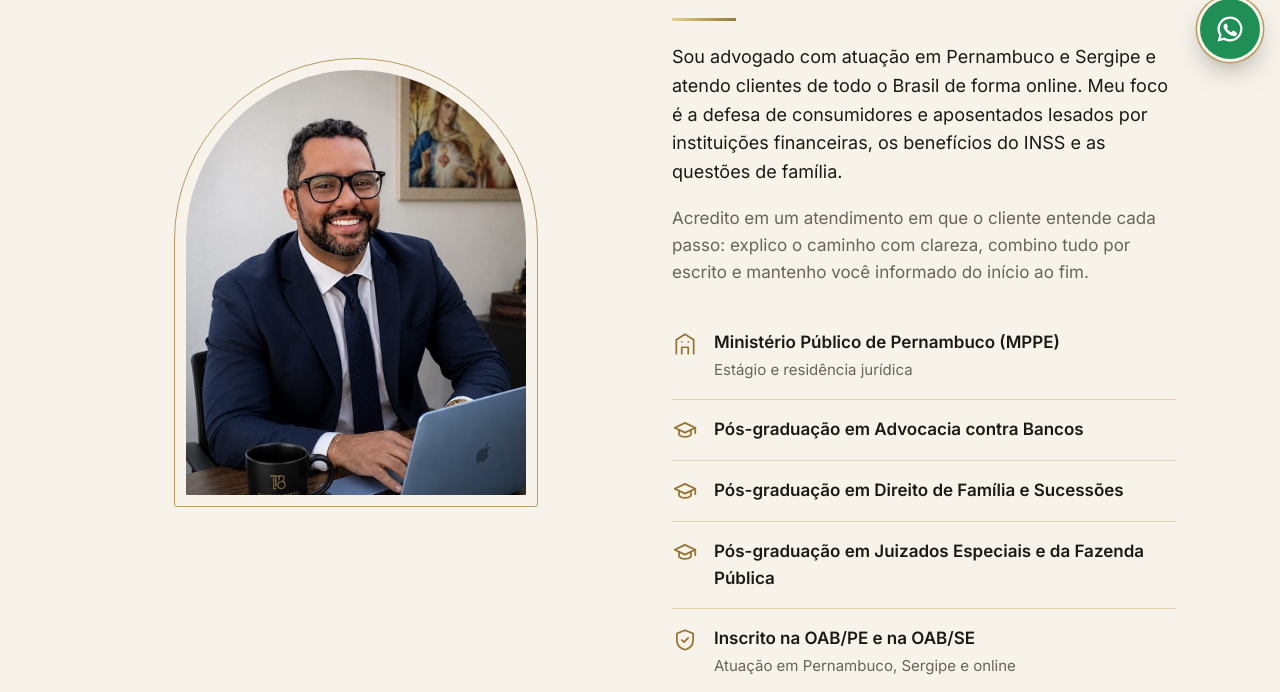
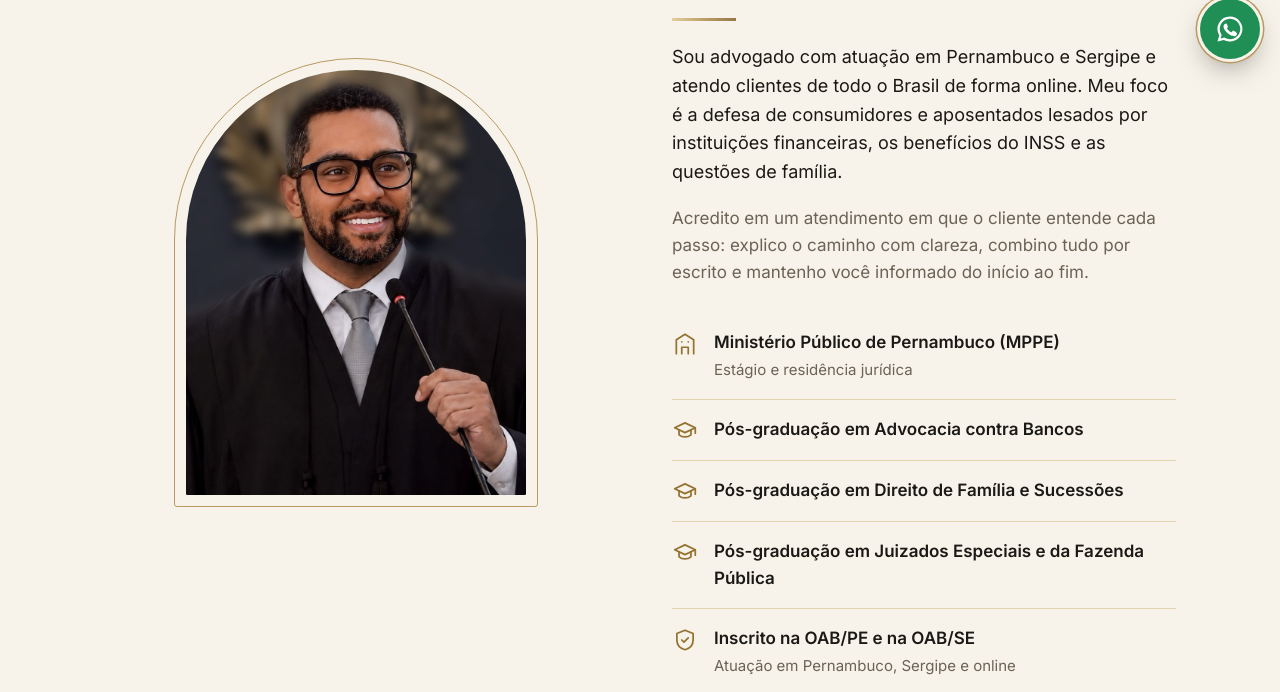
Before and after one commit to thiagobarretoconsultoriaadv-droid/pagina-thiago-barreto, a plain HTML site: page sobre.html in a window 1280 px wide. Shown: the part 663-1355 px from the top of the page. Drawn offline with nearby package versions, Linux system fonts and the light colour scheme.

Commit message:
Foto de beca na página Sobre
Co-Authored-By: Claude Opus 5.5 <noreply@anthropic.com>
Claude-Session: https://claude.ai/code/session_011iCcgfyM5SnFDP5Poi8jR6

```diff
--- a/sobre.html
+++ b/sobre.html
@@ -41,7 +41,7 @@
   <p class="sub">Advocacia próxima, técnica e acessível, para quem precisa defender seus direitos sem complicação.</p>
 </div></section>
 <section class="sec"><div class="wrap split">
-  <div class="portrait"><img src="img/escritorio-alta.jpg" alt="Thiago Barreto no escritório" width="900" height="1200"></div>
+  <div class="portrait"><img src="img/beca.jpg" alt="Thiago Barreto de beca, na tribuna" width="900" height="1125" style="object-position:50% 20%"></div>
   <div><span class="eyebrow">TRAJETÓRIA</span><h2>Quem cuida <em>do seu caso</em></h2><div class="rule"></div>
     <p style="font-size:18px">Sou advogado com atuação em Pernambuco e Sergipe e atendo clientes de todo o Brasil de forma online. Meu foco é a defesa de consumidores e aposentados lesados por instituições financeiras, os benefícios do INSS e as questões de família.</p>
     <p style="color:var(--soft)">Acredito em um atendimento em que o cliente entende cada passo: explico o caminho com clareza, combino tudo por escrito e mantenho você informado do início ao fim.</p>
```
Also changed, not shown: img/beca.jpg (added).
